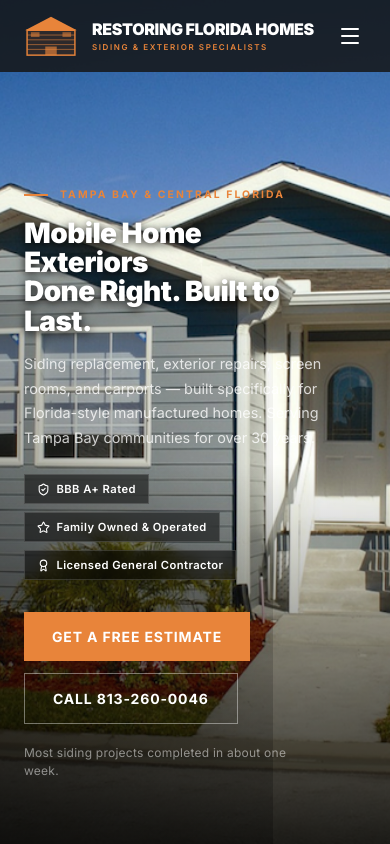
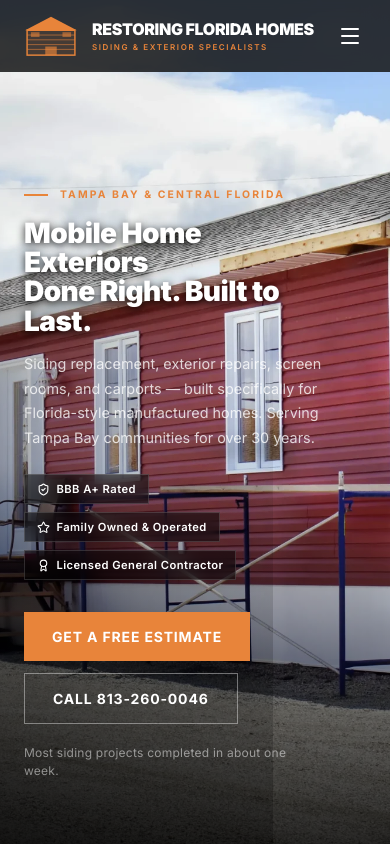
Before and after one commit to percelay/rebuildingFlorida, a Next.js app: page / in a window 390 px wide. Shown: the top 844 px of the page. Built offline with nearby package versions, Linux system fonts and the light colour scheme.

Commit message:
Update hero to mobile-home-siding-replacement image
Co-Authored-By: Claude Sonnet 4.6 <noreply@anthropic.com>

```diff
--- a/src/components/Hero.tsx
+++ b/src/components/Hero.tsx
@@ -14,7 +14,7 @@ export default function Hero() {
     >
       {/* Hero Background Image */}
       <Image
-        src="/projects/siding.png"
+        src="/projects/mobile-home-siding-replacement_thumbnail-scaled.webp"
         alt="Mobile home siding replacement in Tampa Bay"
         fill
         priority
```
Also changed, not shown: public/projects/mobile-home-siding-replacement_thumbnail-scaled.webp (added).
